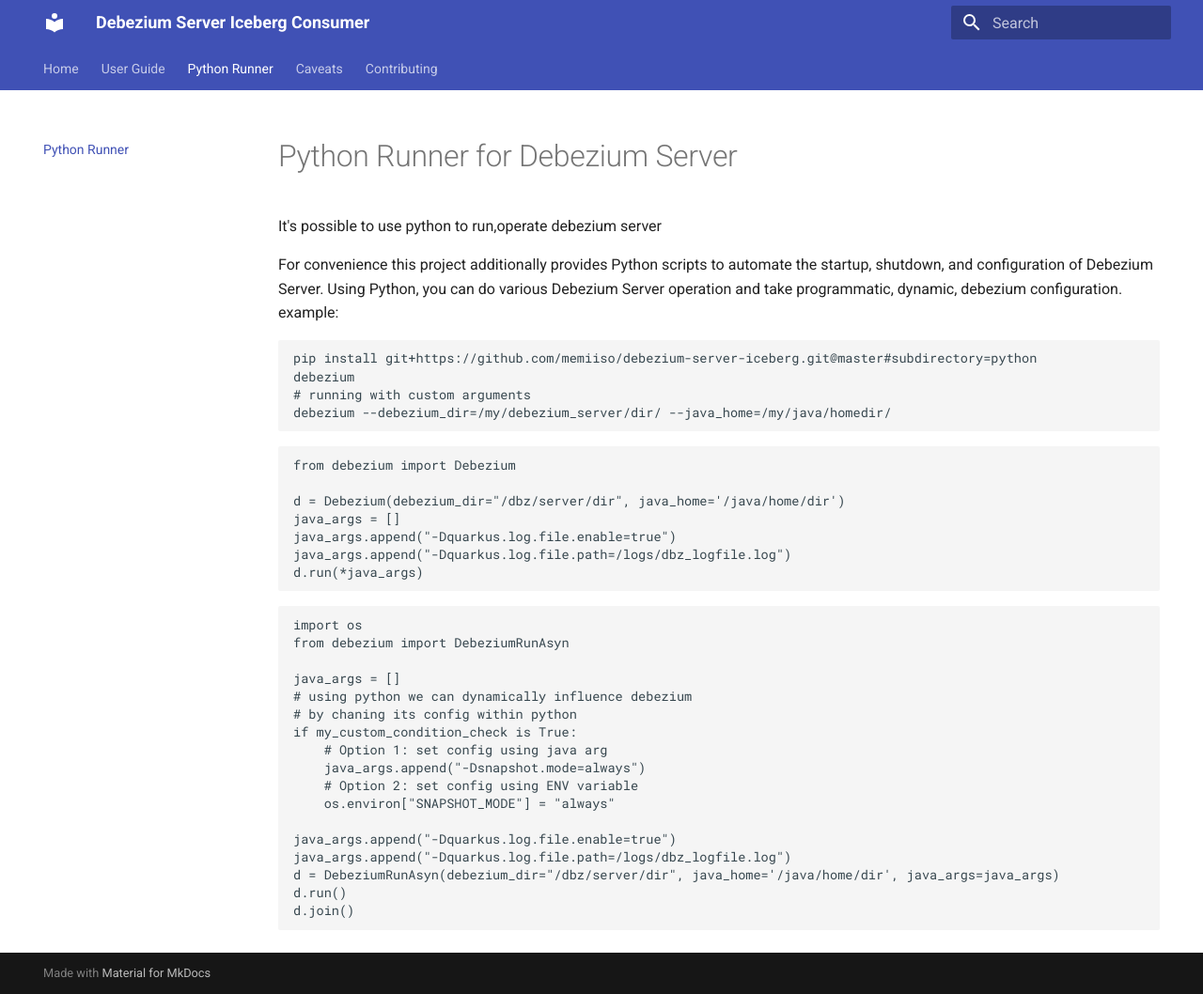
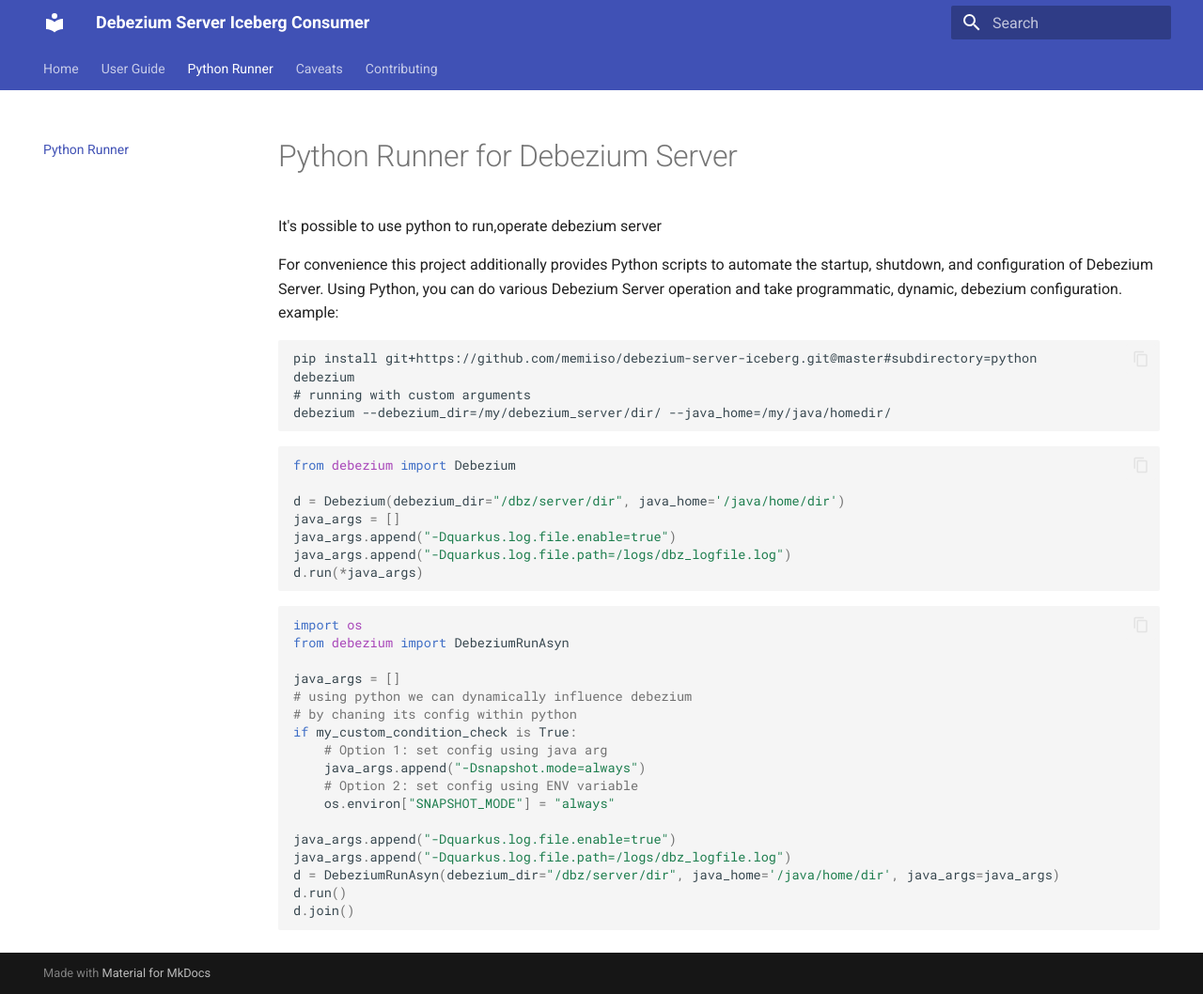
Before and after one commit to memiiso/debezium-server-iceberg, an MkDocs documentation site: the page built from docs/python-runner.md, in a window 1280 px wide and 1058 px high. Shown: the whole window at 94% size. Built offline with MkDocs 1.6.1 and Material for MkDocs 9.7.7, drawn with Linux system fonts in a browser that asks for light colours.

Commit message:
Add Documentation site

```diff
--- a/mkdocs.yml
+++ b/mkdocs.yml
@@ -8,6 +8,7 @@
     - navigation.tabs
     #    - navigation.expand
     - toc.integrate
+    - content.code.copy
 nav:
   - Home: index.md
   - User Guide: docs.md
@@ -16,6 +17,14 @@
   - Contributing: contributing.md
 
 markdown_extensions:
+  - pymdownx.highlight:
+      anchor_linenums: true
+      line_spans: __span
+      pygments_lang_class: true
+  - pymdownx.inlinehilite
+  - pymdownx.snippets
+  - pymdownx.superfences
+  - abbr
   - pymdownx.snippets:
       base_path: [ !relative $config_dir ]
       check_paths: true
```
